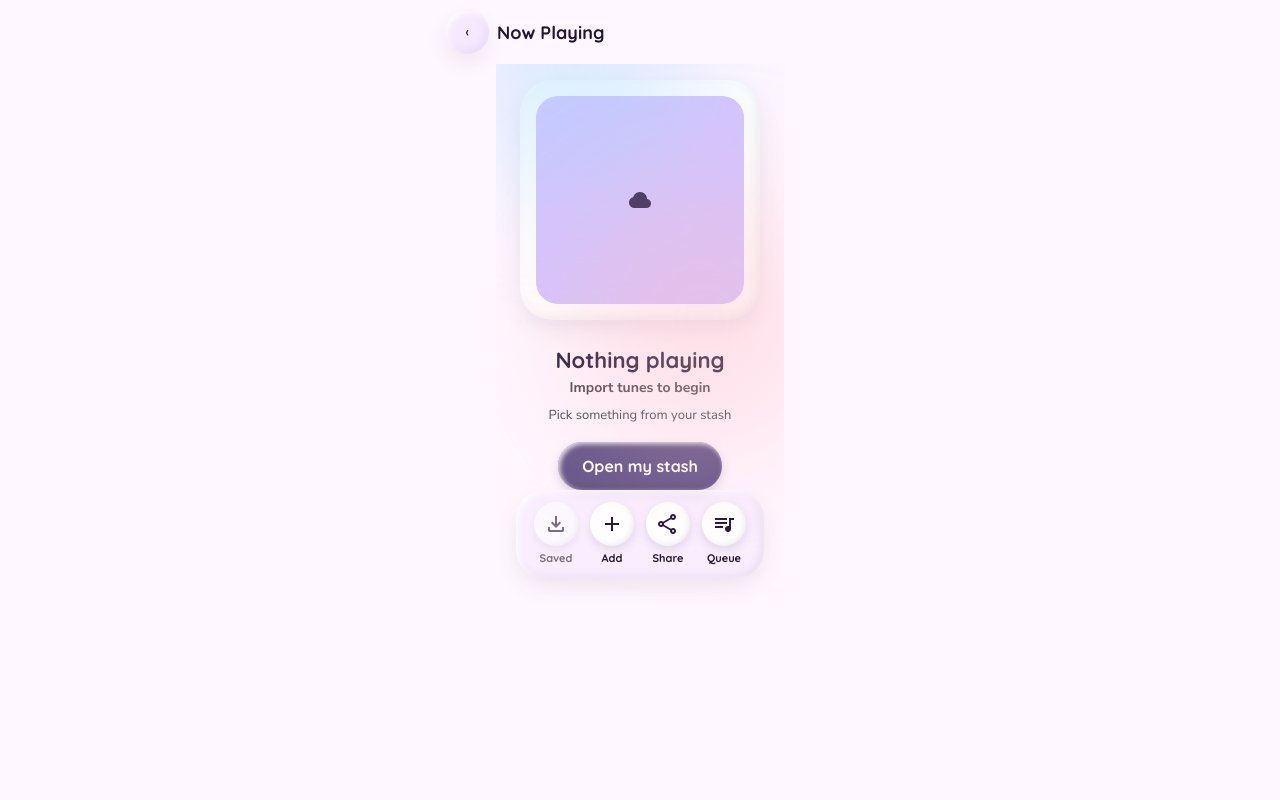
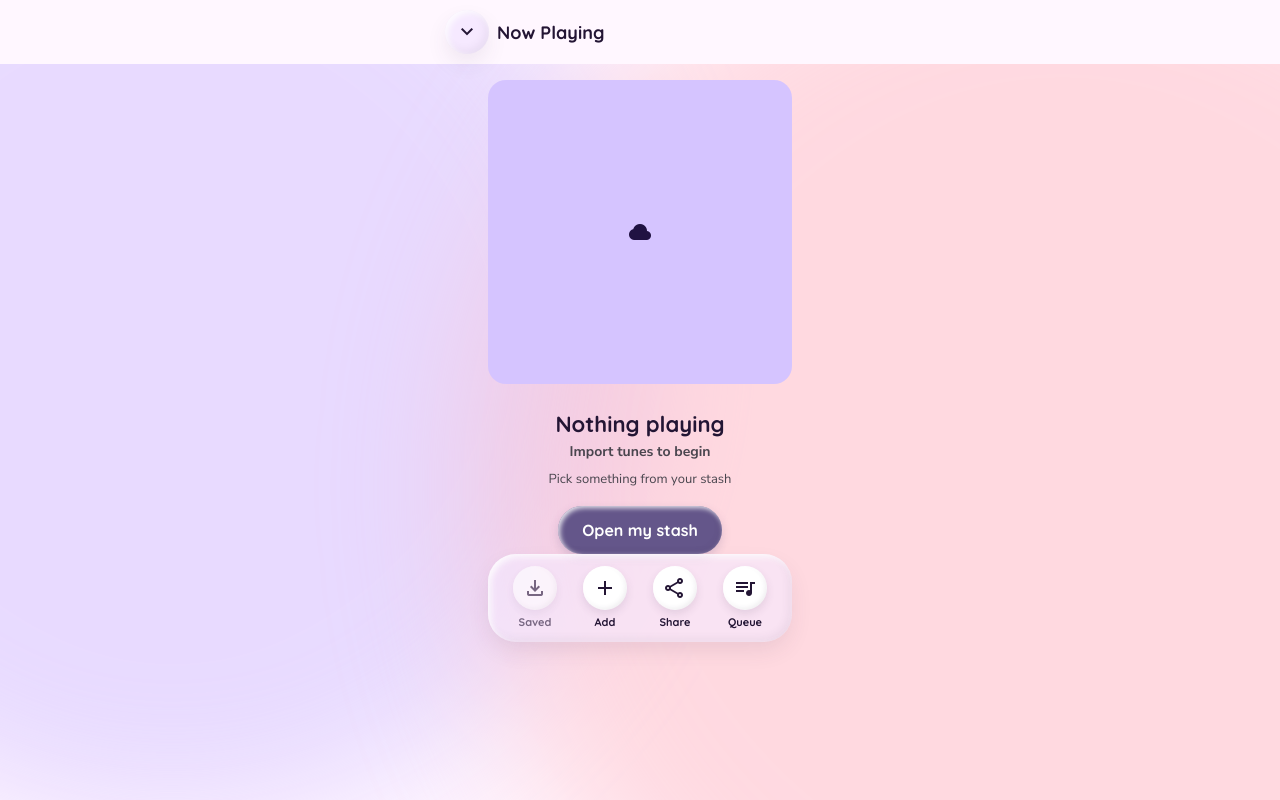
Before and after one commit to natx6/block-neo-brutalist, a Next.js app: page /player in a window 1280 px wide. Built offline with nearby package versions, Linux system fonts and the light colour scheme.

Commit message:
Player redesign, thumbnails, persistent states

```diff
--- a/app/components/Nav.tsx
+++ b/app/components/Nav.tsx
@@ -1,7 +1,7 @@
 "use client";
 
 import Link from "next/link";
-import { useState } from "react";
+import { useEffect, useState } from "react";
 import { usePlayer } from "../../lib/player-context";
 
 export function Icon({ name, fill = false, className = "" }: { name: string; fill?: boolean; className?: string }) {
@@ -11,19 +11,36 @@ export function Icon({ name, fill = false, className = "" }: { name: string; fil
 export function MiniPlayer() {
   const { current, playing, toggle } = usePlayer();
   const [liked, setLiked] = useState(false);
+  const [artFailed, setArtFailed] = useState(false);
   const title = current?.title ?? "Nothing playing";
   const artist = current?.artist ?? "Import tunes to begin";
+  const showArt = !!current?.artwork && !artFailed;
+  useEffect(() => {
+    setArtFailed(false);
+  }, [current?.id]);
   return (
     <aside className="fixed inset-x-0 z-40 px-5 pointer-events-none" style={{ bottom: "calc(5.5rem + env(safe-area-inset-bottom, 0px))" }}>
       <div className="pointer-events-auto mx-auto max-w-[390px] h-[64px] t-card-95 rounded-full px-3 flex items-center justify-between clay-pill">
-        <Link href="/player" className="flex items-center gap-3 min-w-0 flex-1">
-          <div className="w-11 h-11 rounded-full t-primary-ct clay-thumb flex items-center justify-center shrink-0">
-            <Icon name="music_note" />
-          </div>
+        <Link href="/player" className="flex items-center gap-3 min-w-0 flex-1" onClick={() => setArtFailed(false)}>
+          {showArt ? (
+            <img
+              src={current.artwork as string}
+              alt=""
+              className="w-11 h-11 rounded-full object-cover clay-thumb shrink-0"
+              onError={() => setArtFailed(true)}
+            />
+          ) : (
+            <div className="w-11 h-11 rounded-full t-primary-ct clay-thumb flex items-center justify-center shrink-0">
+              <Icon name="music_note" />
+            </div>
+          )}
           <div className="min-w-0 flex-1">
             <p className="font-display font-bold text-[14px] truncate">{title}</p>
             <p className="text-[11px] t-tertiary-text truncate font-bold">{artist}</p>
           </div>
+          <span className="t-muted flex items-center" aria-hidden>
+            <Icon name="expand_less" />
+          </span>
         </Link>
         <div className="flex items-center gap-1 shrink-0">
           <button onClick={() => setLiked(!liked)} aria-label="Favorite" className="w-11 h-11 flex items-center justify-center min-w-[44px] min-h-[44px] t-muted">
--- a/app/globals.css
+++ b/app/globals.css
@@ -340,3 +340,14 @@ html, body {
   font-variation-settings: "FILL" 0, "wght" 400, "GRAD" 0, "opsz" 24;
 }
 .material-symbols-outlined.fill { font-variation-settings: "FILL" 1, "wght" 400, "GRAD" 0, "opsz" 24; }
+
+@keyframes puff-drift-a {
+  0%, 100% { transform: translate(-12%, -6%) scale(1); }
+  50% { transform: translate(10%, 8%) scale(1.25); }
+}
+@keyframes puff-drift-b {
+  0%, 100% { transform: translate(10%, 10%) scale(1.15); }
+  50% { transform: translate(-10%, -8%) scale(0.95); }
+}
+.puff-blob-a { animation: puff-drift-a 14s ease-in-out infinite; }
+.puff-blob-b { animation: puff-drift-b 18s ease-in-out infinite; }
--- a/app/page.tsx
+++ b/app/page.tsx
@@ -18,6 +18,7 @@ export default function Home() {
   const [sleepOn, setSleepOn] = useState(true);
   const [recent, setRecent] = useState<SavedTrack[]>([]);
   const [importStatus, setImportStatus] = useState("");
+  const [artFail, setArtFail] = useState<Set<string>>(new Set());
   const fileRef = useRef<HTMLInputElement>(null);
   const { current, playing, play } = usePlayer();
 
@@ -108,12 +109,22 @@ export default function Home() {
             <div className="flex gap-4 overflow-x-auto px-5 pb-3 pt-1 no-scrollbar">
               {recent.map((t) => {
                 const isCurrent = current?.id === t.id && playing;
+                const showArt = !!t.artwork && !artFail.has(t.id);
                 return (
                   <button key={t.id} onClick={() => play(t.id)} className="flex flex-col gap-2 shrink-0 w-[140px] text-left active:scale-95 transition-transform">
                     <div className="relative w-[140px] h-[140px] rounded-[28px] p-2 clay-card flex items-center justify-center" style={{ background: t.bg }}>
-                      <div className="w-full h-full rounded-[20px] bg-white/70 flex items-center justify-center text-[#4c3f70]">
-                        <Icon name={t.icon} fill className="text-[56px]" />
-                      </div>
+                      {showArt ? (
+                        <img
+                          src={t.artwork as string}
+                          alt=""
+                          className="w-full h-full rounded-[20px] object-cover"
+                          onError={() => setArtFail((prev) => new Set(prev).add(t.id))}
+                        />
+                      ) : (
+                        <div className="w-full h-full rounded-[20px] bg-white/70 flex items-center justify-center text-[#4c3f70]">
+                          <Icon name={t.icon} fill className="text-[56px]" />
+                        </div>
+                      )}
                       <div className="absolute bottom-3 right-3 w-9 h-9 rounded-full t-primary clay-thumb flex items-center justify-center">
                         <Icon name={isCurrent ? "pause" : "play_arrow"} fill className="text-[20px]" />
                       </div>
--- a/app/player/page.tsx
+++ b/app/player/page.tsx
@@ -2,11 +2,12 @@
 
 import { useEffect, useState } from "react";
 import Link from "next/link";
+import { useRouter } from "next/navigation";
 import { Icon } from "../components/Nav";
 import { usePlayer } from "../../lib/player-context";
 import { fmtTime } from "../../lib/catalog";
 import { db, listPlaylists, type Playlist } from "../../lib/db";
-import { loadSettings } from "../../lib/downloads";
+import { isSaved as checkSaved, loadSettings } from "../../lib/downloads";
 
 export default function PlayerPage() {
   const {
@@ -30,6 +31,8 @@ export default function PlayerPage() {
   const [savedDone, setSavedDone] = useState(false);
   const [shareMsg, setShareMsg] = useState<string | null>(null);
   const [showAdd, setShowAdd] = useState(false);
+  const [leaving, setLeaving] = useState(false);
+  const router = useRouter();
   const [playlists, setPlaylists] = useState<Playlist[]>([]);
   const [newName, setNewName] = useState("");
   const [addingId, setAddingId] = useState<string | null>(null);
@@ -48,7 +51,30 @@ export default function PlayerPage() {
   }, [current?.artwork]);
 
   useEffect(() => {
-    setSavedDone(false);
+    let live = true;
+    const check = async () => {
+      if (!current) {
+        if (live) setSavedDone(false);
+        return;
+      }
+      if (current.source === "stash") {
+        if (live) setSavedDone(true);
+        return;
+      }
+      try {
+        if (live) setSavedDone(await checkSaved(current.id));
+      } catch {}
+    };
+    check();
+    const onFocus = () => check();
+    window.addEventListener("focus", onFocus);
+    return () => {
+      live = false;
+      window.removeEventListener("focus", onFocus);
+    };
+  }, [current?.id]);
+
+  useEffect(() => {
     setSavePct(null);
   }, [current?.id]);
 
@@ -149,27 +175,42 @@ export default function PlayerPage() {
     }
   };
 
+  const dismiss = () => {
+    if (leaving) return;
+    setLeaving(true);
+    setTimeout(() => router.back(), 300);
+  };
+
   return (
-    <div className="t-bg h-dvh max-w-[430px] mx-auto flex flex-col relative overflow-hidden">
+    <div className={`t-bg h-dvh max-w-[430px] mx-auto flex flex-col relative overflow-hidden transition-transform duration-300 ease-in ${leaving ? "translate-y-full" : ""}`}>
+      {/* Edge-to-edge animated backdrop — drifts while playing, still when paused */}
+      <div className="fixed inset-0 pointer-events-none" aria-hidden>
+        <div
+          className="absolute -top-[10%] -left-[15%] w-[75%] aspect-square rounded-full blur-3xl puff-blob-a"
+          style={{ background: current?.bg ?? "var(--primary-ct)", opacity: 0.55, animationPlayState: playing ? "running" : "paused" }}
+        />
+        <div
+          className="absolute -bottom-[12%] -right-[15%] w-[80%] aspect-square rounded-full blur-3xl puff-blob-b"
+          style={{ background: "var(--tertiary-ct)", opacity: 0.5, animationPlayState: playing ? "running" : "paused" }}
+        />
+      </div>
       <header className="fixed top-0 inset-x-0 z-50 pt-safe t-bg">
-        <div className="max-w-[430px] mx-auto h-16 px-5 flex items-center justify-between">
+        <div className="max-w-[430px] mx-auto h-16 px-5 flex items-center justify-between relative z-10">
           <div className="flex items-center gap-2">
-            <Link href="/" aria-label="Back" className="w-11 h-11 rounded-full t-container clay-card flex items-center justify-center min-w-[44px]">‹</Link>
+            <button onClick={dismiss} aria-label="Collapse player" className="w-11 h-11 rounded-full t-container clay-card flex items-center justify-center min-w-[44px]">
+              <Icon name="expand_more" />
+            </button>
             <h1 className="font-display font-bold text-[18px]">Now Playing</h1>
           </div>
         </div>
       </header>
 
-      <main className="flex-1 min-h-0 pt-16 pb-5 px-5 flex flex-col overflow-hidden">
-        <div className="absolute -top-16 -left-12 w-64 h-64 rounded-full bg-[#a6d7fe]/40 blur-3xl pointer-events-none" />
-        <div className="absolute top-44 -right-16 w-72 h-72 rounded-full bg-[#ffbbc2]/35 blur-3xl pointer-events-none" />
+      <main className="flex-1 min-h-0 pt-16 pb-3 px-5 flex flex-col overflow-hidden relative z-10">
 
         {!current ? (
           <div className="flex flex-col items-center text-center pt-4">
-            <div className="w-[min(74vw,300px,30dvh)] aspect-square rounded-[32px] p-4 t-card clay-card flex items-center justify-center shrink-0">
-              <div className="w-full h-full rounded-[22px] t-primary-ct flex items-center justify-center">
+            <div className="w-[min(84vw,340px,38dvh)] aspect-square rounded-[18px] overflow-hidden flex items-center justify-center shrink-0 t-primary-ct">
               <Icon name="cloud" className="text-[72px]" fill />
-              </div>
             </div>
             <h2 className="font-display font-bold text-[22px] mt-6">Nothing playing</h2>
             <p className="font-bold text-[14px] t-muted">Import tunes to begin</p>
@@ -180,15 +221,13 @@ export default function PlayerPage() {
           </div>
         ) : (
           <>
-            <div className="flex justify-center pt-1 pb-3 shrink-0">
-              <div className="relative w-[min(74vw,300px,30dvh)] aspect-square rounded-[32px] p-4 t-card clay-card flex items-center justify-center">
-                <div className="absolute top-6 left-8 right-8 h-8 rounded-full bg-gradient-to-b from-white/70 to-transparent pointer-events-none z-10" />
-                <div className="w-full h-full rounded-[22px] overflow-hidden flex items-center justify-center gap-2 text-[#4c3f70]" style={{ background: current.bg }}>
+            <div className="flex justify-center pt-1 pb-2 shrink-0">
+              <div className="relative w-[min(84vw,340px,38dvh)] aspect-square rounded-[18px] overflow-hidden flex items-center justify-center" style={{ background: current.bg }}>
                 {current.artwork && !artFailed ? (
                   <img
                     src={current.artwork}
                     alt={title}
-                      className="w-full h-full rounded-[22px] object-cover"
+                    className="w-full h-full object-cover"
                     onError={() => setArtFailed(true)}
                   />
                 ) : (
@@ -199,9 +238,8 @@ export default function PlayerPage() {
                 )}
               </div>
             </div>
-            </div>
 
-            <div className="flex items-center justify-between mt-1 mb-3 shrink-0">
+            <div className="flex items-center justify-between mt-1 mb-2 shrink-0">
               <div className="min-w-0 pr-4">
                 <h2 className="font-display font-bold text-[22px] truncate">{title}</h2>
                 <p className="font-bold text-[14px] t-muted truncate">{artist}</p>
@@ -211,7 +249,7 @@ export default function PlayerPage() {
               </button>
             </div>
 
-            <div className="flex flex-col gap-2 mb-4 shrink-0">
+            <div className="flex flex-col gap-2 mb-3 shrink-0">
               <div className="relative w-full h-8 flex items-center cursor-pointer" onClick={handleSeek}>
                 <div className="w-full h-3 rounded-full t-variant shadow-[inset_2px_2px_4px_rgba(74,59,92,0.14)] p-[2px]">
                   <div className="h-full rounded-full bg-gradient-to-r from-[var(--secondary-ct)] via-[var(--primary-ct)] to-[var(--primary)]" style={{ width: `${pct}%` }} />
@@ -227,7 +265,7 @@ export default function PlayerPage() {
               </div>
             </div>
 
-            <div className="flex items-center justify-between px-2 mb-4 shrink-0">
+            <div className="flex items-center justify-between px-2 mb-3 shrink-0">
               <button
                 onClick={toggleShuffle}
                 aria-label="Shuffle"
```
Also changed, not shown: app/library/page.tsx (+7 -1 lines), app/search/page.tsx (+44 -5 lines). Lines whose indentation alone changed are shown as unchanged.
